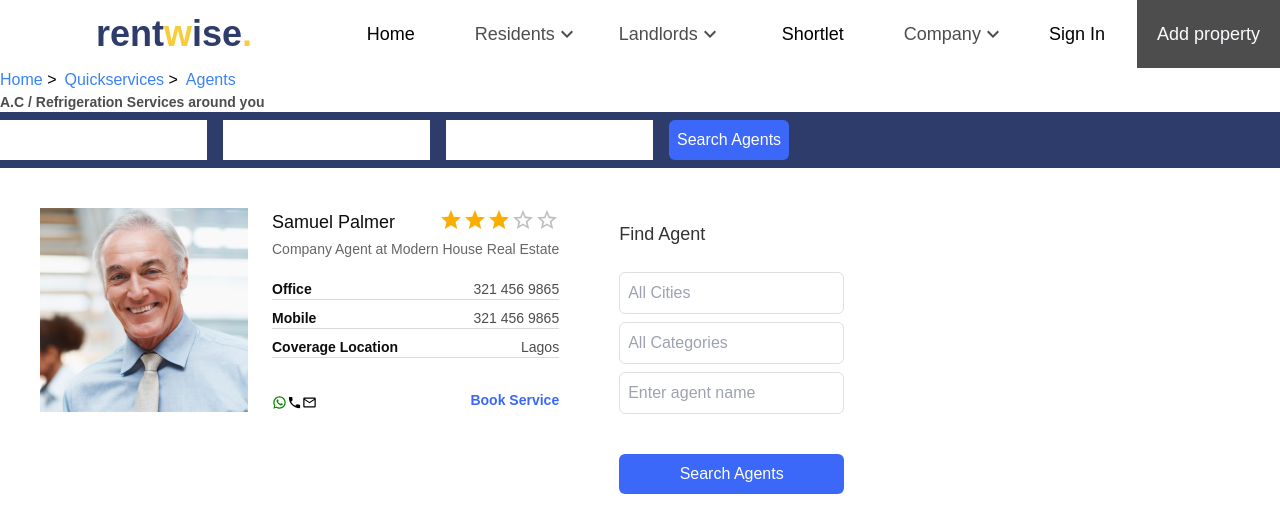
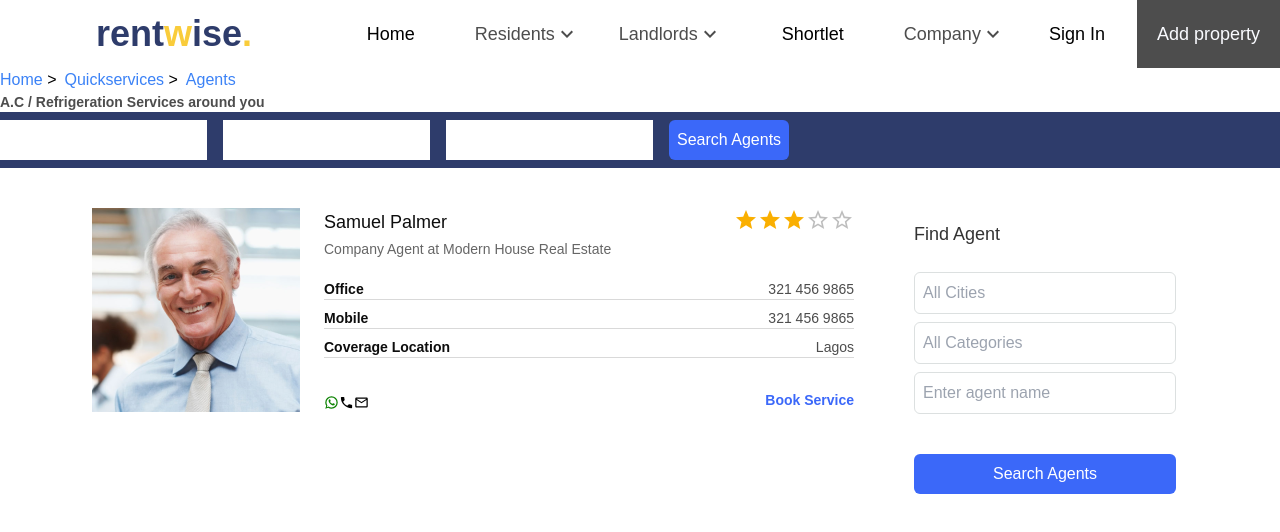
Before and after one commit to Obadea/rentwise, a React (Create React App) app: page /quickservices/agents in a window 1280 px wide. Shown: the top 532 px of the page. Built offline with nearby package versions, Linux system fonts and the light colour scheme; a web font is replaced by a local one.

Commit message:
minor change on flex

```diff
--- a/src/pages/sevicesagentpage/servicesagentpage.jsx
+++ b/src/pages/sevicesagentpage/servicesagentpage.jsx
@@ -20,7 +20,8 @@ function ServicesAgentPage() {
           A.C / Refrigeration Services around you
         </h4>
       </div>
-      <div className="flex bg-DownloadHover py-2 gap-4">
+
+      <div className="flex bg-DownloadHover py-2 gap-4 ">
         <input type="text" className="text-[#DCE0E0] " />
         <input type="text" />
         <input type="text" />
@@ -31,16 +32,16 @@ function ServicesAgentPage() {
         </div>
       </div>
 
-      <div className="flex  gap-6 p-7">
-        <div className="flex-3">
+      <div className="flex  gap-6 p-7 px-20">
+        <div className="flex-[3]">
           <div className="flex gap-6 justify-between p-3  ">
             <div className="h-full">
               <img src={agent} alt="" className="h-full" />
             </div>
             {/* FInd Agent */}
-            <div>
-              <div className="flex justify-between">
-                <h4 className="text-lg text-customblack font-normal">
+            <div className="flex-1">
+              <div className=" flex justify-between">
+                <h4 className=" text-lg text-customblack font-normal">
                   Samuel Palmer
                 </h4>
                 {/* star ratings */}
@@ -98,7 +99,7 @@ function ServicesAgentPage() {
         </div>
 
         {/* Search agent */}
-        <div className="flex flex-col gap-6 p-6">
+        <div className="flex-1 flex flex-col gap-6 p-6">
           <h3 className="font-medium text-lg text-customdark">Find Agent</h3>
           <div className="flex flex-col gap-10">
             <div className="flex flex-col gap-2">
```
